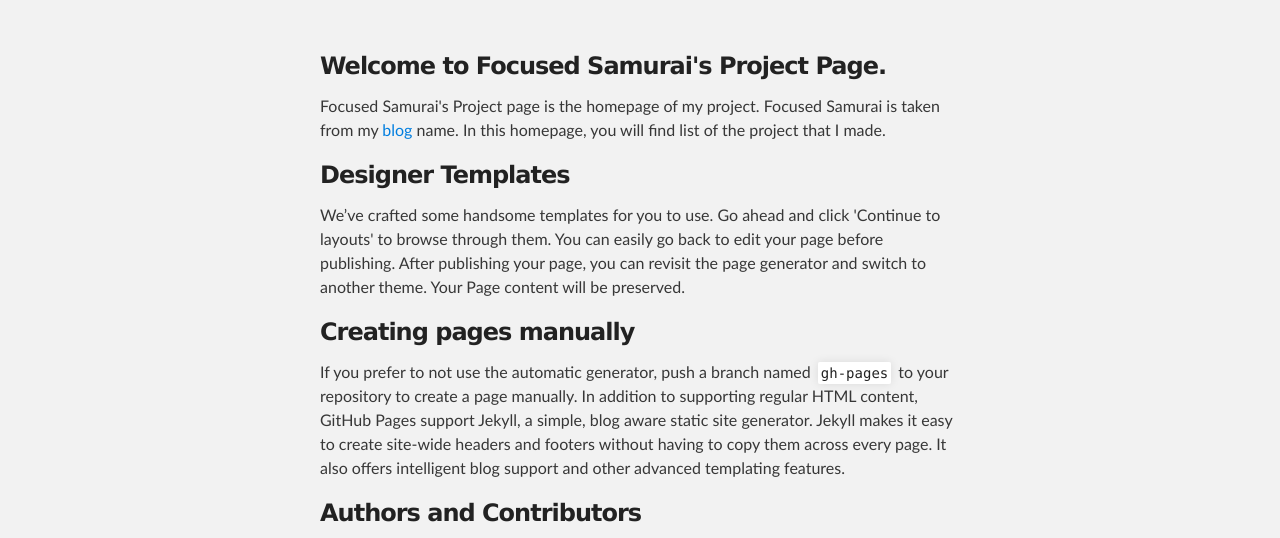
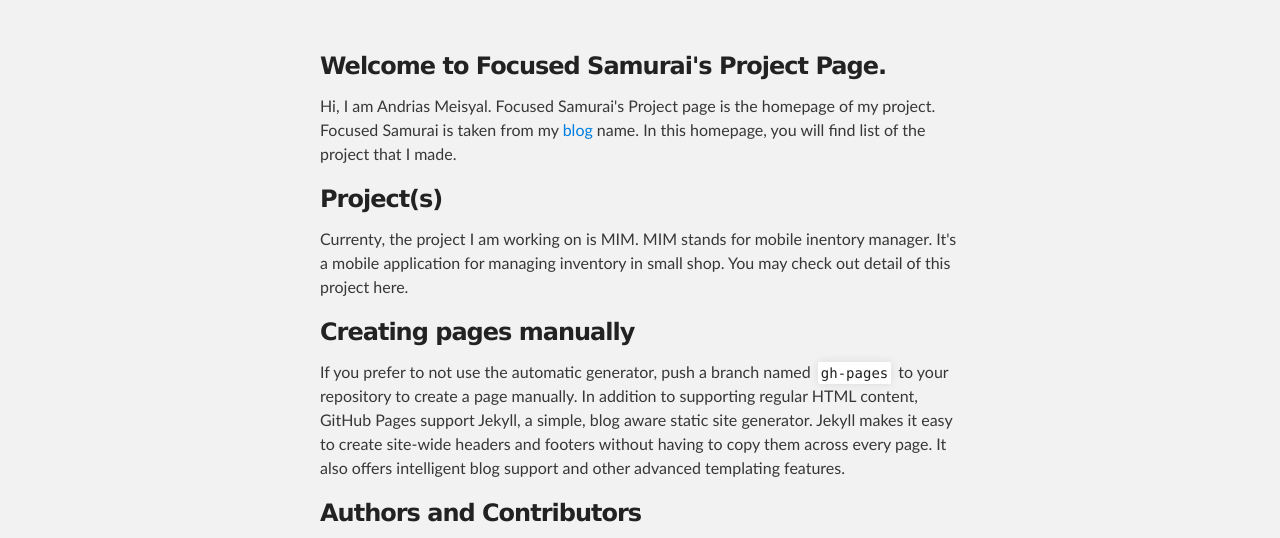
Before and after one commit to meisyal/meisyal.github.io, a plain HTML site: page index.html in a window 1280 px wide. Shown: the part 239-777 px from the top of the page. Drawn offline with Linux system fonts and the light colour scheme.

Commit message:
Add what project currently working on

```diff
--- a/index.html
+++ b/index.html
@@ -33,20 +33,20 @@
   aria-hidden="true"><span class="octicon octicon-link"></span></a>Welcome to
   Focused Samurai's Project Page.</h3>
 
-<p>Focused Samurai's Project page is the homepage of my project. Focused Samurai
-  is taken from my <a href="http://meisyal.web.id">blog</a> name. In this
-  homepage, you will find list of the project that I made.</p>
+<p>Hi, I am Andrias Meisyal. Focused Samurai's Project page is the homepage
+  of my project. Focused Samurai is taken from my
+  <a href="http://meisyal.web.id">blog</a> name. In this homepage, you will
+  find list of the project that I made.</p>
 
 <h3>
 <a id="designer-templates" class="anchor" href="#designer-templates"
-  aria-hidden="true"><span class="octicon octicon-link"></span></a>Designer
-  Templates</h3>
+  aria-hidden="true"><span class="octicon octicon-link"></span></a>Project(s)
+  </h3>
 
-<p>We’ve crafted some handsome templates for you to use. Go ahead and click
-  'Continue to layouts' to browse through them. You can easily go back to edit
-  your page before publishing. After publishing your page, you can revisit the
-  page generator and switch to another theme. Your Page content will be
-  preserved.</p>
+<p>Currenty, the project I am working on is MIM. MIM stands for mobile inentory
+   manager. It's a mobile application for managing inventory in small shop.
+   You may check out detail of this project
+   <a href="https://github.com/meisyal/MIM"></a>here.</p>
 
 <h3>
 <a id="creating-pages-manually" class="anchor" href="#creating-pages-manually"
```
